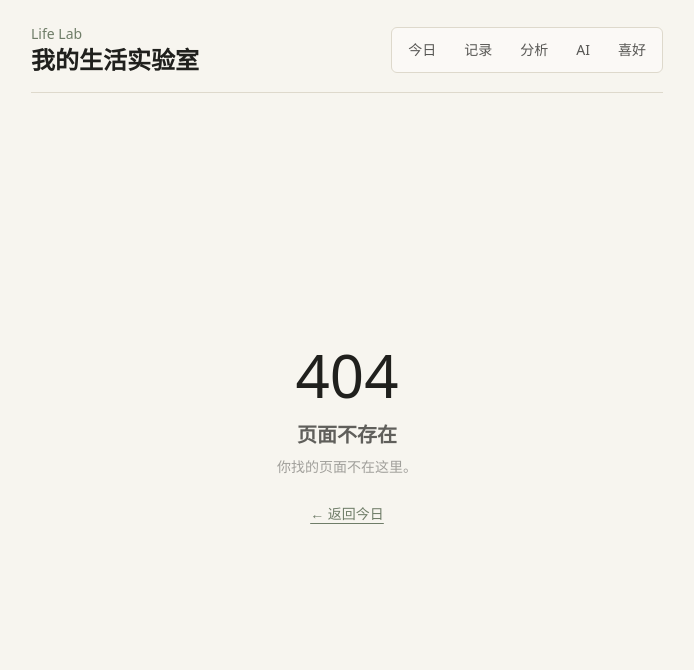
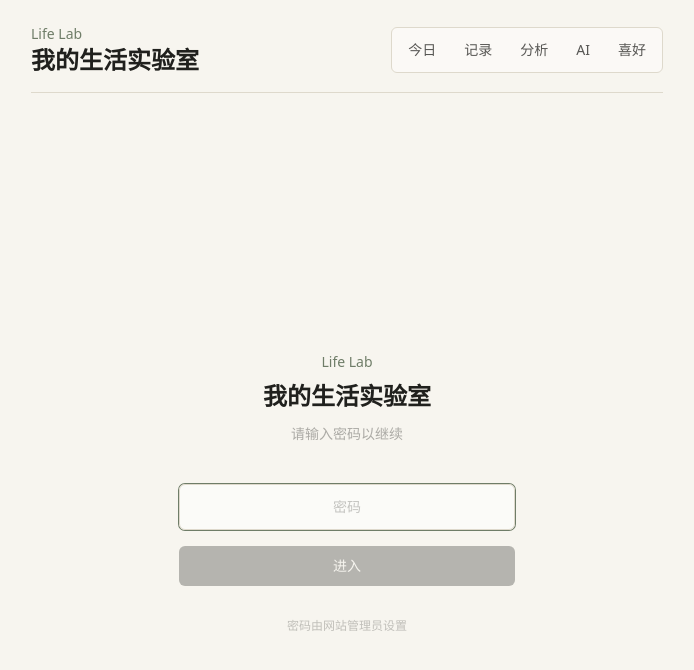
Before and after one commit to xubowen301-afk/life-lab, a Next.js app: page /login in a window 1280 px wide. Before the commit this address had no page. Shown: the top 670 px of the page, without its empty margins (293-987 px from the left). Built offline with nearby package versions, Linux system fonts and the light colour scheme.

Commit message:
添加登录功能: 密码保护 + 修复默认用户创建

```diff
--- /dev/null
+++ b/src/app/api/login/route.ts
@@ -0,0 +1,20 @@
+import { NextRequest, NextResponse } from "next/server";
+
+const AUTH_PASSWORD = "life-lab-2024";
+
+export async function POST(req: NextRequest) {
+  const { password } = await req.json();
+
+  if (password === AUTH_PASSWORD) {
+    const response = NextResponse.json({ ok: true });
+    response.cookies.set("life-lab-token", "authenticated", {
+      httpOnly: true,
+      secure: process.env.NODE_ENV === "production",
+      sameSite: "lax",
+      maxAge: 60 * 60 * 24 * 30 // 30 天
+    });
+    return response;
+  }
+
+  return NextResponse.json({ error: "密码错误" }, { status: 401 });
+}
--- /dev/null
+++ b/src/app/login/page.tsx
@@ -0,0 +1,69 @@
+"use client";
+
+import { useState } from "react";
+import { useRouter } from "next/navigation";
+
+export default function LoginPage() {
+  const [password, setPassword] = useState("");
+  const [error, setError] = useState("");
+  const [loading, setLoading] = useState(false);
+  const router = useRouter();
+
+  async function handleSubmit(e: React.FormEvent) {
+    e.preventDefault();
+    if (!password.trim()) return;
+    setLoading(true);
+    setError("");
+
+    const res = await fetch("/api/login", {
+      method: "POST",
+      headers: { "Content-Type": "application/json" },
+      body: JSON.stringify({ password })
+    });
+
+    if (res.ok) {
+      router.push("/");
+    } else {
+      setError("密码错误");
+      setPassword("");
+    }
+    setLoading(false);
+  }
+
+  return (
+    <div className="min-h-screen flex items-center justify-center bg-paper">
+      <div className="w-full max-w-sm px-6">
+        <div className="text-center mb-10">
+          <p className="text-sm text-sage mb-2">Life Lab</p>
+          <h1 className="text-2xl font-semibold text-ink">我的生活实验室</h1>
+          <p className="text-sm text-ink/35 mt-3">请输入密码以继续</p>
+        </div>
+
+        <form onSubmit={handleSubmit} className="space-y-4">
+          <input
+            type="password"
+            value={password}
+            onChange={(e) => setPassword(e.target.value)}
+            placeholder="密码"
+            autoFocus
+            className="w-full rounded-md border border-line bg-white/60 px-4 py-3 text-sm text-ink placeholder:text-ink/25 focus:outline-none focus:ring-1 focus:ring-sage text-center"
+          />
+          {error && (
+            <p className="text-sm text-clay text-center">{error}</p>
+          )}
+          <button
+            type="submit"
+            disabled={loading || !password.trim()}
+            className="w-full rounded-md bg-ink py-2.5 text-sm font-medium text-paper transition-opacity hover:opacity-85 disabled:opacity-30"
+          >
+            {loading ? "验证中…" : "进入"}
+          </button>
+        </form>
+
+        <p className="text-xs text-ink/25 text-center mt-8">
+          密码由网站管理员设置
+        </p>
+      </div>
+    </div>
+  );
+}
--- /dev/null
+++ b/src/middleware.ts
@@ -0,0 +1,28 @@
+import { NextRequest, NextResponse } from "next/server";
+
+export function middleware(req: NextRequest) {
+  const token = req.cookies.get("life-lab-token")?.value;
+  const isLoginPage = req.nextUrl.pathname === "/login";
+  const isApi = req.nextUrl.pathname.startsWith("/api/");
+
+  // API 没登录返回 401
+  if (isApi && !token) {
+    return NextResponse.json({ error: "请先登录" }, { status: 401 });
+  }
+
+  // 页面没登录跳转到登录页
+  if (!isLoginPage && !isApi && !token) {
+    return NextResponse.redirect(new URL("/login", req.url));
+  }
+
+  // 已登录访问登录页，跳回首页
+  if (isLoginPage && token) {
+    return NextResponse.redirect(new URL("/", req.url));
+  }
+
+  return NextResponse.next();
+}
+
+export const config = {
+  matcher: ["/((?!_next|favicon.ico).*)"]
+};
```
Also changed, not shown: vercel.json (added), 1 other file (tests, documents, lock files or other folders).
